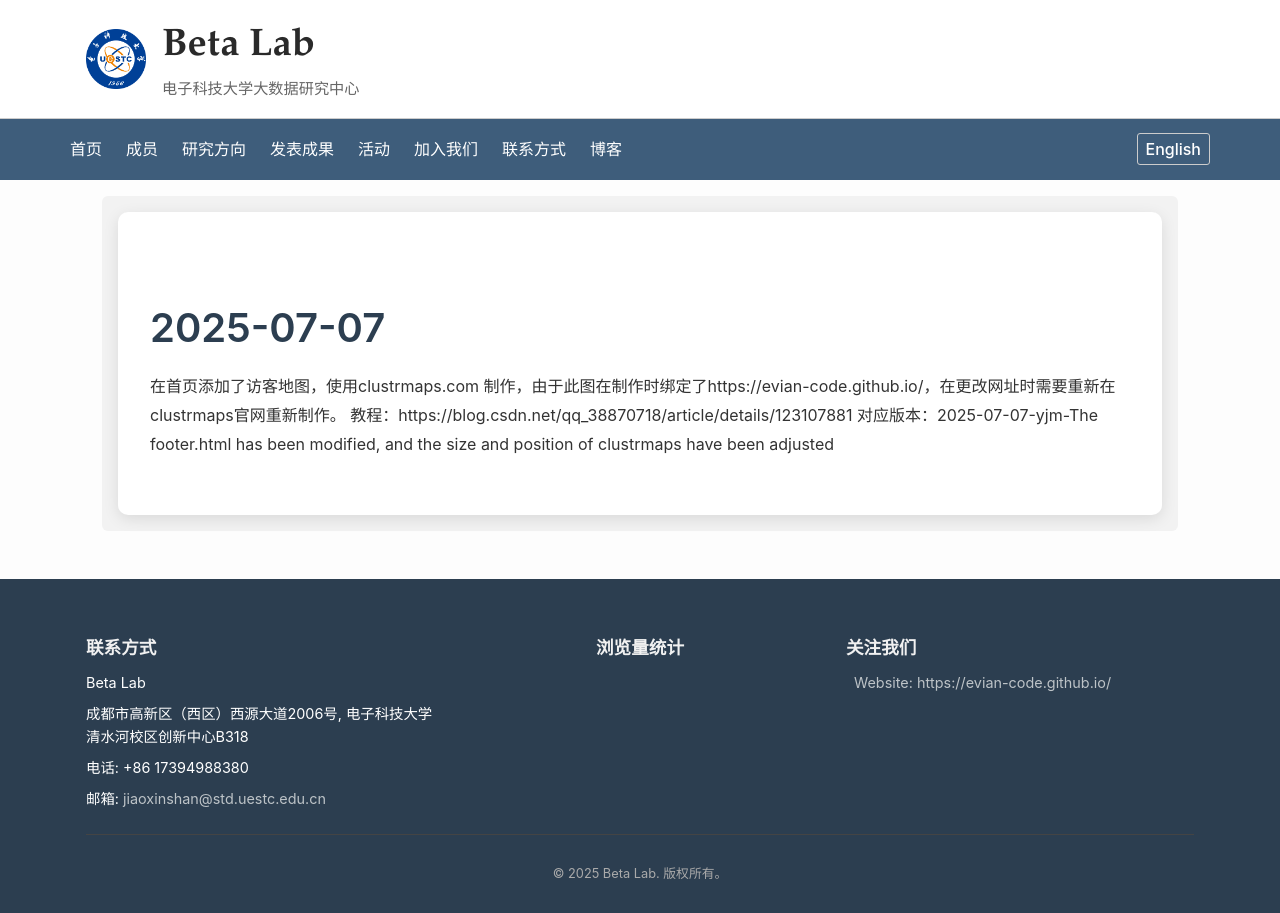
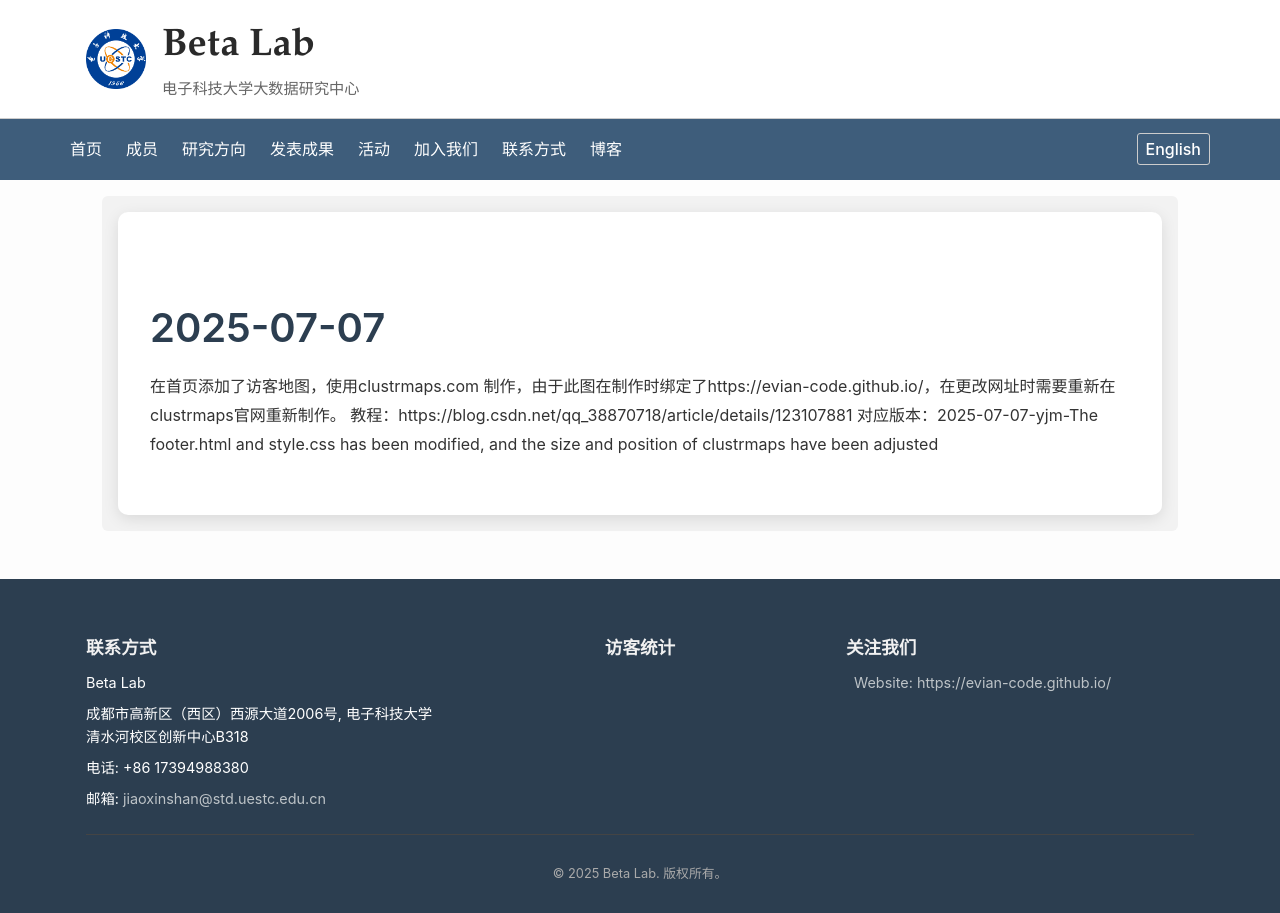
Before and after one commit to Evian-code/Evian-code.github.io, a Jekyll site: the page built from Jimmy's notebook.md, in a window 1280 px wide. Built offline with Jekyll 4.4.1, drawn with Linux system fonts in a browser that asks for light colours; our own code applies the rules of GitHub Pages for plain Markdown files; a script that is not in the unit is left out.

Commit message:
2025-07-07-yjm-The footer.html and style.css has been modified, and the size and position of clustrmaps have been adjusted

```diff
--- a/Jimmy's notebook.md
+++ b/Jimmy's notebook.md
@@ -1,4 +1,4 @@
 # 2025-07-07
 在首页添加了访客地图，使用clustrmaps.com 制作，由于此图在制作时绑定了https://evian-code.github.io/，在更改网址时需要重新在clustrmaps官网重新制作。
 教程：https://blog.csdn.net/qq_38870718/article/details/123107881
-对应版本：2025-07-07-yjm-The footer.html has been modified, and the size and position of clustrmaps have been adjusted
+对应版本：2025-07-07-yjm-The footer.html and style.css has been modified, and the size and position of clustrmaps have been adjusted
--- a/_includes/footer.html
+++ b/_includes/footer.html
@@ -15,8 +15,8 @@
 
           <!-- 添加 Clustrmaps 列 -->
         <div class="footer-col footer-col-2">
-            <h3>浏览量统计</h3>
-            <div id="clstr_globe_container" style="width: 15vw; height: 15vh;"></div>
+            <h3>访客统计</h3>
+            <div id="clstr_globe_container" style="width: 10vw; height: 10vh;"></div>
             <script type="text/javascript" id="clstr_globe" src="//clustrmaps.com/globe.js?d=sF3mvI0xAx7sNmd7n9EPw8H0l5lE8x38w-vH06L9RVg"></script>
         </div>
 
--- a/assets/css/style.css
+++ b/assets/css/style.css
@@ -238,8 +238,8 @@
 
 /* 调整 Clustrmaps 插件容器的样式 */
 #clstr_globe_container {
-    width: 15vw;
-    height: 15vh;
+    width: 10vw;
+    height: 10vh;
     margin: 0 auto; /* 居中显示 */
 }
 
```
